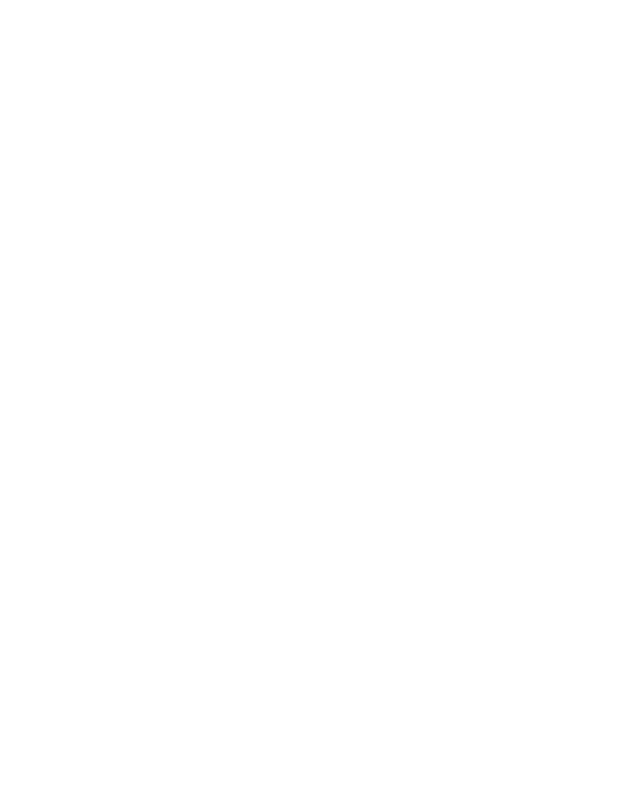
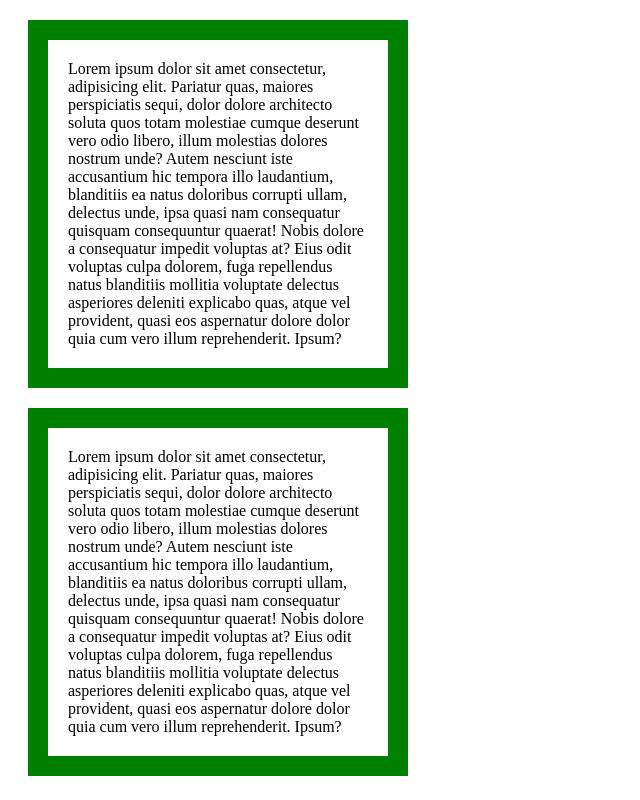
Before and after one commit to aritriana/belajar-css, a plain HTML site: page box.html in a window 1280 px wide. Shown: the whole page, without its empty margins (0-640 px from the left). Drawn offline with Linux system fonts and the light colour scheme.

Commit message:
Menambahkan  file box.css

```diff
--- /dev/null
+++ b/box.css
@@ -0,0 +1,6 @@
+div {
+    width: 300px;
+    border: 20px solid green;
+    padding: 20px;
+    margin: 20px;
+}
--- a/box.html
+++ b/box.html
@@ -4,8 +4,18 @@
     <meta charset="UTF-8">
     <meta name="viewport" content="width=device-width, initial-scale=1.0">
     <title>Box Model</title>
+    <link rel="stylesheet" href="box.css">
 </head>
 <body>
-
+    <div>
+        Lorem ipsum dolor sit amet consectetur, adipisicing elit. Pariatur quas, maiores perspiciatis sequi, dolor dolore architecto soluta quos totam molestiae cumque deserunt vero odio libero, illum molestias dolores nostrum unde?
+        Autem nesciunt iste accusantium hic tempora illo laudantium, blanditiis ea natus doloribus corrupti ullam, delectus unde, ipsa quasi nam consequatur quisquam consequuntur quaerat! Nobis dolore a consequatur impedit voluptas at?
+        Eius odit voluptas culpa dolorem, fuga repellendus natus blanditiis mollitia voluptate delectus asperiores deleniti explicabo quas, atque vel provident, quasi eos aspernatur dolore dolor quia cum vero illum reprehenderit. Ipsum?
+    </div>
+    <div>
+        Lorem ipsum dolor sit amet consectetur, adipisicing elit. Pariatur quas, maiores perspiciatis sequi, dolor dolore architecto soluta quos totam molestiae cumque deserunt vero odio libero, illum molestias dolores nostrum unde?
+        Autem nesciunt iste accusantium hic tempora illo laudantium, blanditiis ea natus doloribus corrupti ullam, delectus unde, ipsa quasi nam consequatur quisquam consequuntur quaerat! Nobis dolore a consequatur impedit voluptas at?
+        Eius odit voluptas culpa dolorem, fuga repellendus natus blanditiis mollitia voluptate delectus asperiores deleniti explicabo quas, atque vel provident, quasi eos aspernatur dolore dolor quia cum vero illum reprehenderit. Ipsum?
+    </div>
 </body>
 </html>
```
